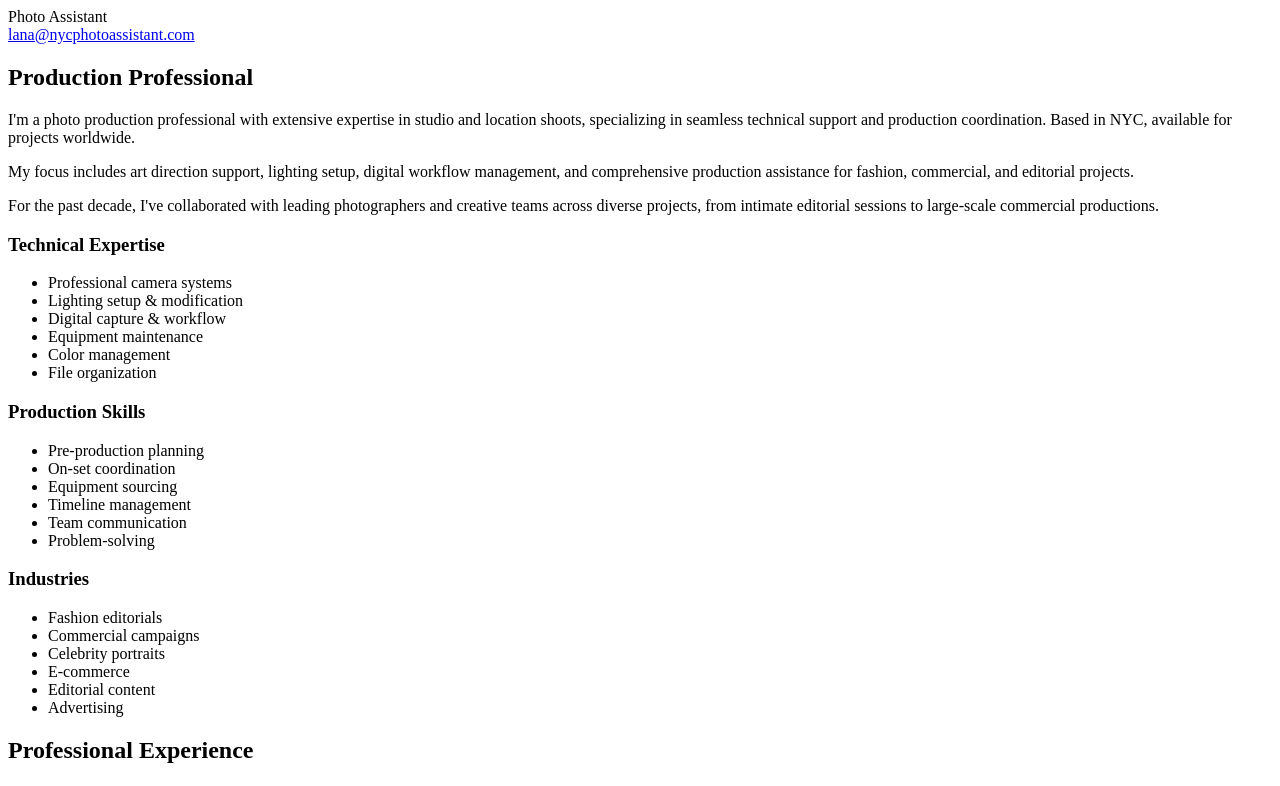
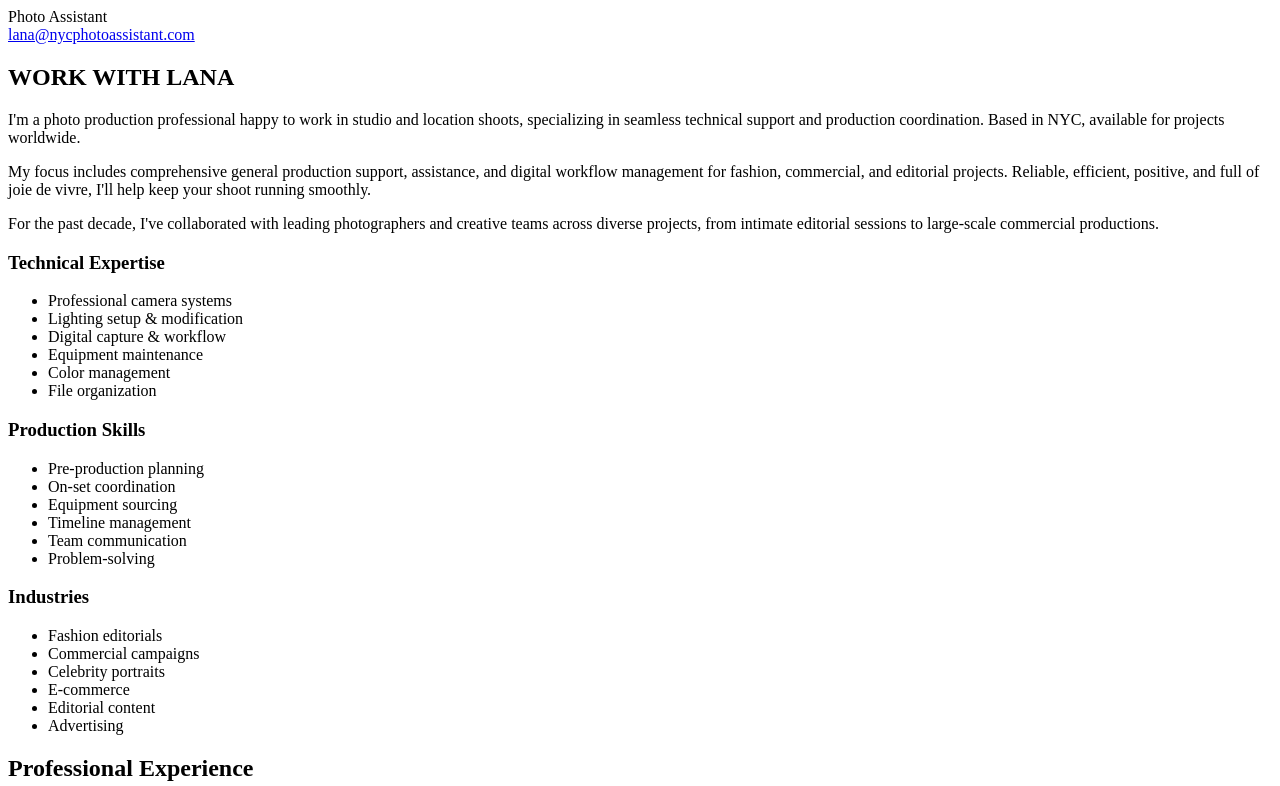
Before and after one commit to svetlanadubkova/nycphotographyassistant, a plain HTML site: page index.html in a window 1280 px wide. Shown: the top 786 px of the page. Drawn offline with Linux system fonts and the light colour scheme.

Commit message:
Update index.html

```diff
--- a/index.html
+++ b/index.html
@@ -3,7 +3,7 @@
     <meta charset="UTF-8">
     <meta name="viewport" content="width=device-width, initial-scale=1.0">
     <meta name="description" content="NYC-based photo assistant with extensive studio and location experience. Expert in lighting, digital workflow, and production coordination.">
-    <title>NYC Photo Assistant | Professional Production Support</title>
+    <title>Work with Lana - NYC Photo Assistant | Professional Production Support</title>
     <link rel="stylesheet" href="css/style.css">
     <link rel="preconnect" href="https://fonts.googleapis.com">
     <link rel="preconnect" href="https://fonts.gstatic.com" crossorigin>
@@ -25,10 +25,10 @@
         <main>
             <section class="intro">
                 <div class="intro-text">
-                    <h1>Production Professional</h1>
-                    <p class="bio">I'm a photo production professional with extensive expertise in studio and location shoots, specializing in seamless technical support and production coordination. Based in NYC, available for projects worldwide.</p>
+                    <h1>WORK WITH LANA</h1>
+                    <p class="bio">I'm a photo production professional happy to work in studio and location shoots, specializing in seamless technical support and production coordination. Based in NYC, available for projects worldwide.</p>
 
-                    <p class="specialty">My focus includes art direction support, lighting setup, digital workflow management, and comprehensive production assistance for fashion, commercial, and editorial projects.</p>
+                    <p class="specialty">My focus includes comprehensive general production support, assistance, and digital workflow management for fashion, commercial, and editorial projects. Reliable, efficient, positive, and full of joie de vivre, I'll help keep your shoot running smoothly.</p>
 
                     <p class="work-history">For the past decade, I've collaborated with leading photographers and creative teams across diverse projects, from intimate editorial sessions to large-scale commercial productions.</p>
                 </div>
```
